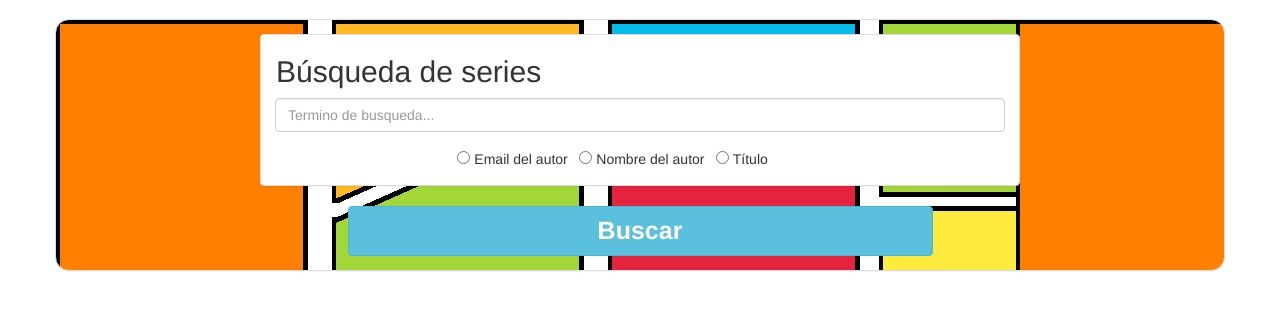
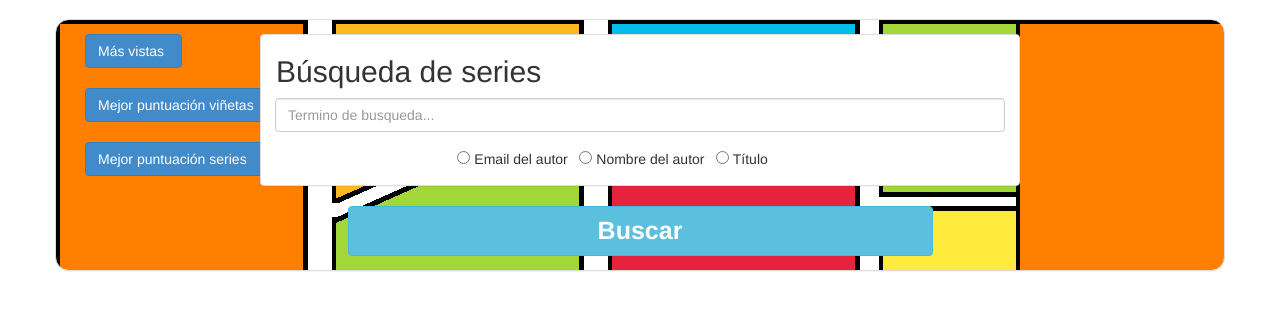
Before and after one commit to vegaj/iweb-python, a Python web app: template src/templates/queries.html in a window 1280 px wide. Shown: the part 51-361 px from the top of the page. Run offline with Jinja, Linux system fonts and the light colour scheme; the template is opened without the code that fills it, so the values that code supplies are empty; some libraries are stand-ins or nearby versions.

Commit message:
top serie, top sketch, series más vistas

```diff
--- a/src/templates/queries.html
+++ b/src/templates/queries.html
@@ -34,7 +34,18 @@
     <form href="/query" class="form-horizontal panel panel-default full-padded form-panel-custom" role="form"
           method="post">
         <div class="row-eq-height">
-        <div class="col-sm-2"></div>
+        	<div class="col-md-2">
+			<a class="btn btn-primary" href="/series/mostViewed/"> M&aacute;s vistas
+				<span style="margin-left: 5px;" aria-hidden="true"></span>
+			</a> <br><br>
+			<a class="btn btn-primary" href="/sketches/bestScore/"> Mejor puntuaci&oacute;n vi&ntilde;etas
+				<span style="margin-left: 5px;" aria-hidden="true"></span>
+			</a> <br><br>
+    	<a class="btn btn-primary" href="/series/bestScore/">
+   			Mejor puntuaci&oacute;n series
+    		<span style="margin-left: 5px;" aria-hidden="true"></span>
+    	</a>
+</div>
             <div class="col-sm-8 panel panel-default">
                 <h2>B&uacute;squeda de series</h2>
                 <div class="form-group side-padding">
```
Also changed, not shown: src/series.py (+4 -6 lines).
